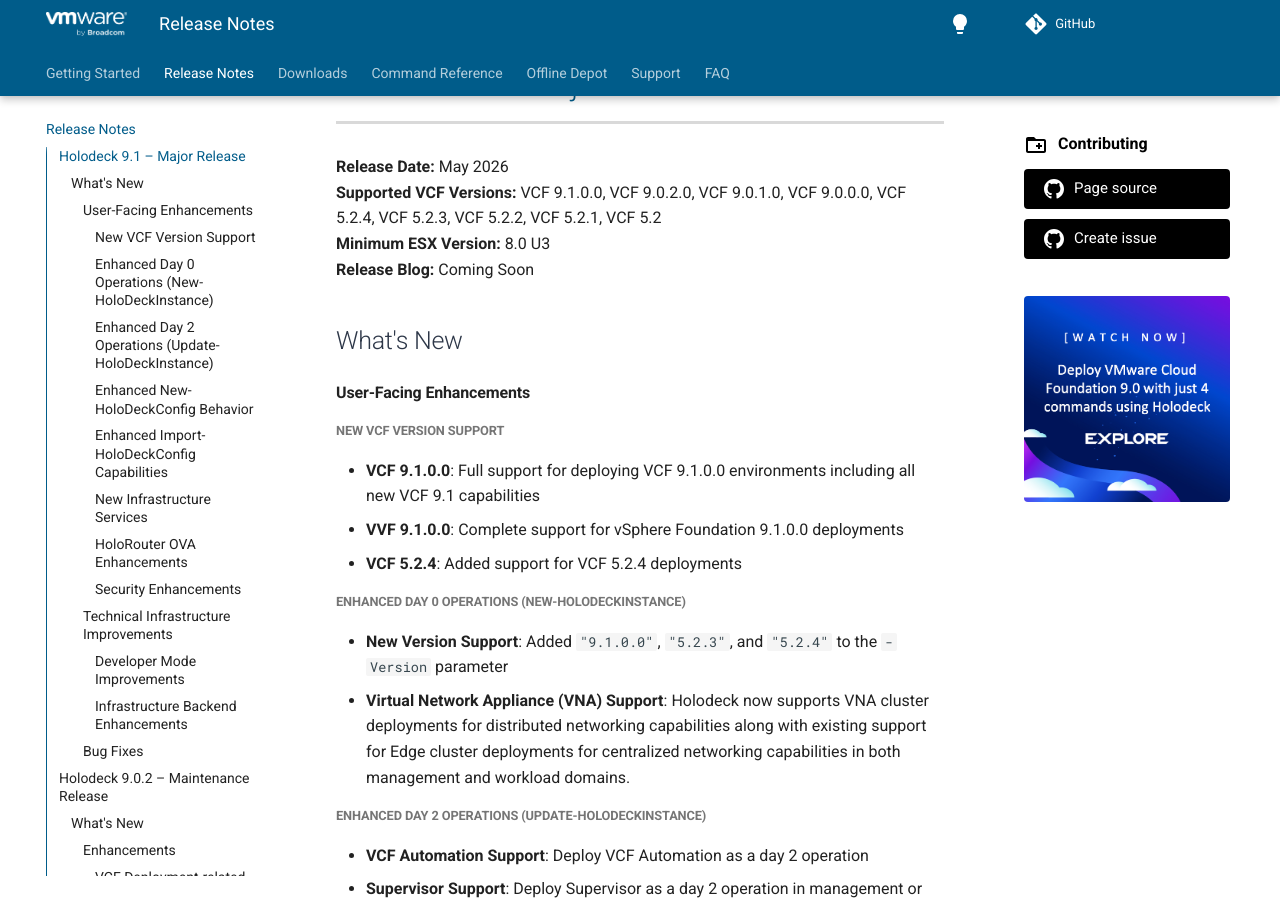
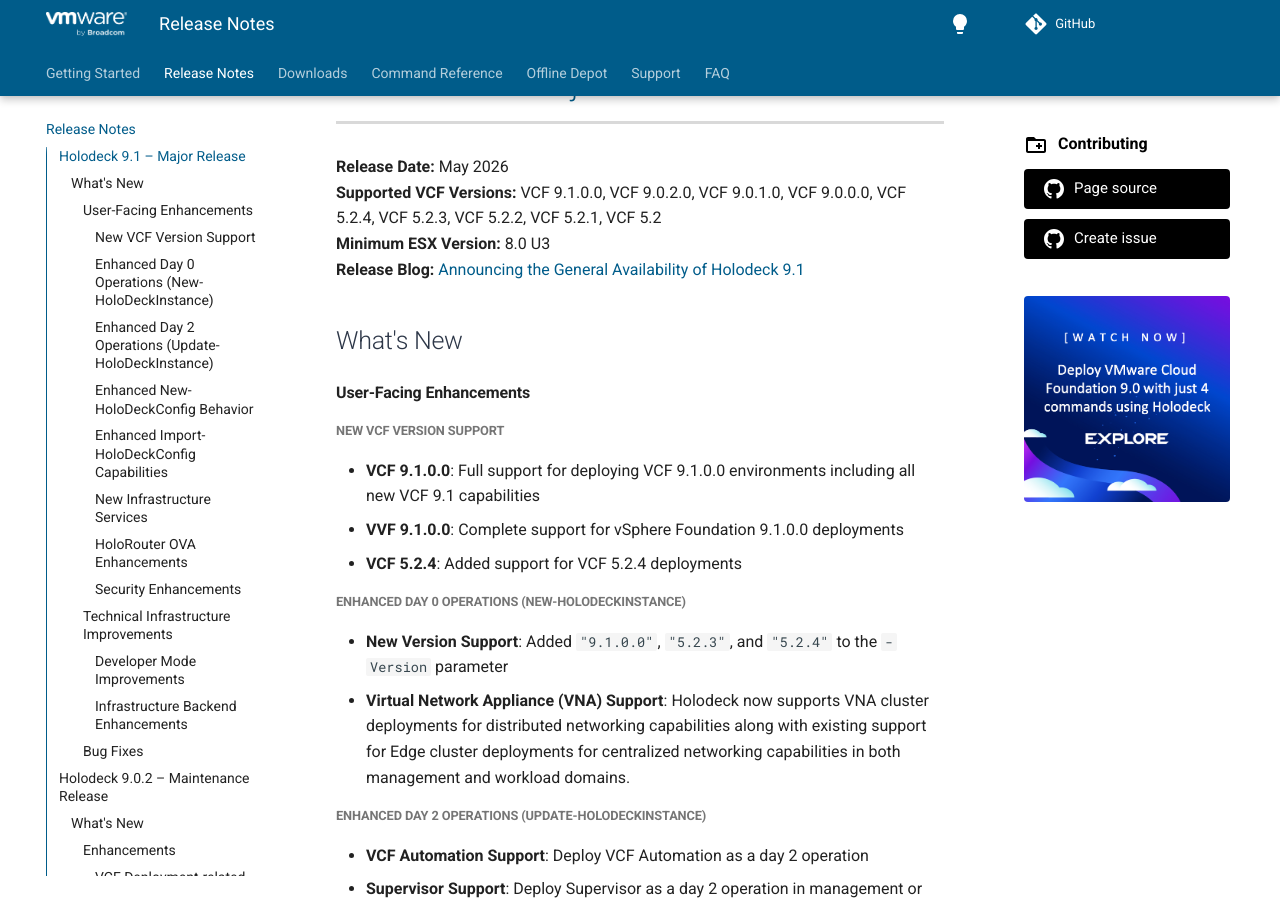
Before and after one commit to vmware/Holodeck, an MkDocs documentation site: the page built from docs/release_notes.md, in a window 1280 px wide and 900 px high, scrolled down 345 px. Built offline with MkDocs 1.6.1 and Material for MkDocs 9.7.7, drawn with Linux system fonts in a browser that asks for light colours; comment, search, counter and statistics services are not loaded.

Commit message:
update Holodeck 9.1 GA blog link

```diff
--- a/docs/release_notes.md
+++ b/docs/release_notes.md
@@ -10,7 +10,7 @@
 **Supported VCF Versions:** VCF 9.1.0.0, VCF 9.0.2.0, VCF 9.0.1.0, VCF 9.0.0.0, VCF 5.2.4, VCF 5.2.3, VCF 5.2.2, VCF 5.2.1, VCF 5.2
 **Minimum ESX Version:** 8.0 U3
 <br>
-**Release Blog:** Coming Soon
+**Release Blog:** [Announcing the General Availability of Holodeck 9.1](https://blogs.vmware.com/cloud-foundation/2026/07/01/announcing-the-general-availability-of-holodeck-9-1/)
 
 ### What's New
 
```
